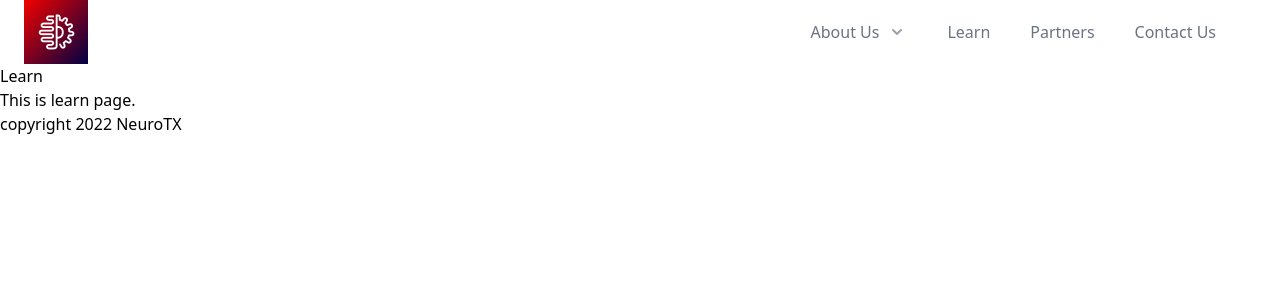
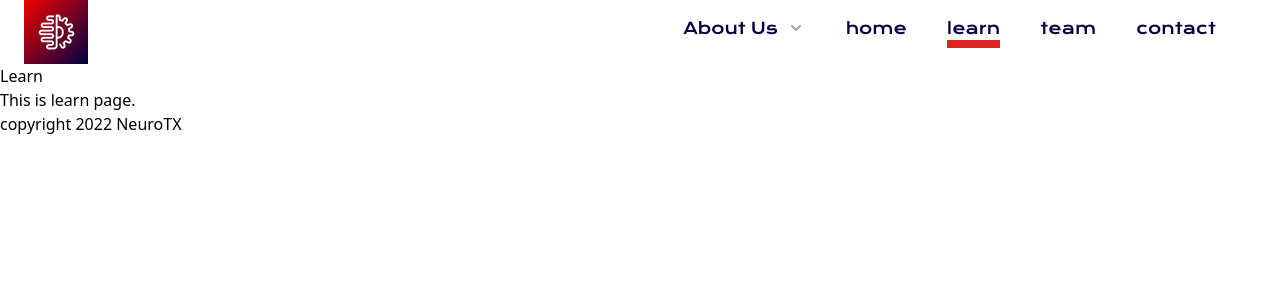
Before and after one commit to NeuroTXAachen/neurotx-website, a Next.js app: page /learn in a window 1280 px wide. Shown: the top 300 px of the page. Built offline with nearby package versions, Linux system fonts and the light colour scheme.

Commit message:
updated styles

```diff
--- a/components/navbar.js
+++ b/components/navbar.js
@@ -1,6 +1,6 @@
 /* This example requires Tailwind CSS v2.0+ */
-import { Fragment } from 'react'
-import { Popover, Transition } from '@headlessui/react'
+import { Fragment } from "react";
+import { Popover, Transition } from "@headlessui/react";
 import {
   BookmarkAltIcon,
   CalendarIcon,
@@ -16,39 +16,46 @@ import {
   SupportIcon,
   ViewGridIcon,
   XIcon,
-} from '@heroicons/react/outline'
-import { ChevronDownIcon } from '@heroicons/react/solid'
+} from "@heroicons/react/outline";
+import { ChevronDownIcon } from "@heroicons/react/solid";
+import Link from "next/link";
+import { useRouter } from "next/router";
 
 const aboutus = [
   {
-    name: 'Goal',
-    description: 'Get a better understanding of where your traffic is coming from.',
-    href: '#',
+    name: "Goal",
+    description:
+      "Get a better understanding of where your traffic is coming from.",
+    href: "#",
     icon: LightningBoltIcon,
   },
   {
-    name: 'Projects',
-    description: 'Get a better understanding of where your traffic is coming from.',
-    href: '#',
+    name: "Projects",
+    description:
+      "Get a better understanding of where your traffic is coming from.",
+    href: "#",
     icon: TerminalIcon,
   },
   {
-    name: 'Events',
-    description: 'Get a better understanding of where your traffic is coming from.',
-    href: '#',
+    name: "Events",
+    description:
+      "Get a better understanding of where your traffic is coming from.",
+    href: "#",
     icon: CalendarIcon,
   },
-]
+];
 
 function classNames(...classes) {
-  return classes.filter(Boolean).join(' ')
+  return classes.filter(Boolean).join(" ");
 }
 
 export default function Navbar() {
+  const router = useRouter();
+
   return (
     <Popover className="relative bg-white">
       <div className="max-w-7xl mx-auto px-4 sm:px-6">
-        <div className="flex justify-between items-center py-0 md:justify-start md:space-x-10">
+        <div className="flex justify-between items-center py-0 md:justify-start md:space-x-10 font-krona text-primary">
           <div className="flex justify-start lg:w-0 lg:flex-1">
             <a href="#">
               <span className="sr-only">NeuroTX Aachen</span>
@@ -60,7 +67,7 @@ export default function Navbar() {
             </a>
           </div>
           <div className="-mr-2 -my-2 md:hidden">
-            <Popover.Button className="bg-white rounded-md p-2 inline-flex items-center justify-center text-gray-400 hover:text-gray-500 hover:bg-gray-100 focus:outline-none focus:ring-2 focus:ring-offset-4 focus:ring-offset-red-300 focus:ring-red-500">
+            <Popover.Button className="bg-white rounded-md p-2 inline-flex items-center justify-center ">
               <span className="sr-only">Open menu</span>
               <MenuIcon className="h-6 w-6" aria-hidden="true" />
             </Popover.Button>
@@ -71,15 +78,14 @@ export default function Navbar() {
                 <>
                   <Popover.Button
                     className={classNames(
-                      open ? 'text-gray-900' : 'text-gray-500',
-                      'group bg-white rounded-md inline-flex items-center text-base font-medium hover:text-gray-900 focus:outline-none focus:ring-2 focus:ring-offset-4 focus:ring-offset-red-300 focus:ring-red-500'
+                      "group bg-white rounded-md inline-flex items-center text-base font-medium"
                     )}
                   >
                     <span>About Us</span>
                     <ChevronDownIcon
                       className={classNames(
-                        open ? 'text-gray-600' : 'text-gray-400',
-                        'ml-2 h-5 w-5 group-hover:text-gray-500'
+                        open ? "text-gray-600" : "text-gray-400",
+                        "ml-2 h-5 w-5 group-hover:text-gray-500"
                       )}
                       aria-hidden="true"
                     />
@@ -103,10 +109,17 @@ export default function Navbar() {
                               href={item.href}
                               className="-m-3 p-3 flex items-start rounded-lg hover:bg-gray-50"
                             >
-                              <item.icon className="flex-shrink-0 h-6 w-6 text-red-500" aria-hidden="true" />
+                              <item.icon
+                                className="flex-shrink-0 h-6 w-6 text-red-500"
+                                aria-hidden="true"
+                              />
                               <div className="ml-4">
-                                <p className="text-base font-medium text-gray-900">{item.name}</p>
-                                <p className="mt-1 text-sm text-gray-500">{item.description}</p>
+                                <p className="text-base font-medium text-gray-900">
+                                  {item.name}
+                                </p>
+                                <p className="mt-1 text-sm text-gray-500">
+                                  {item.description}
+                                </p>
                               </div>
                             </a>
                           ))}
@@ -118,20 +131,54 @@ export default function Navbar() {
               )}
             </Popover>
 
-            <a href="#" className="text-base font-medium text-gray-500 hover:text-gray-900">
-              Learn
-            </a>
-            <a href="#" className="text-base font-medium text-gray-500 hover:text-gray-900">
-              Partners
-            </a>
-            <a href="#" className="text-base font-medium text-gray-500 hover:text-gray-900">
-              Contact Us
-            </a>
+            <Link href="/">
+              <a
+                className={`text-base font-medium transition-transform ease-in-out  ${
+                  router.pathname == "/"
+                    ? "border-solid border-b-8 border-red-600 -pb-5 -outline-offset- "
+                    : ""
+                }`}
+              >
+                home
+              </a>
+            </Link>
+            <Link href="/learn">
+              <a
+                className={`text-base font-medium transition-transform ease-in-out ${
+                  router.pathname == "/learn"
+                    ? "border-solid border-b-8 border-red-600 -pb-5 -outline-offset- "
+                    : ""
+                }`}
+              >
+                learn
+              </a>
+            </Link>
+            <Link href="/team">
+              <a
+                className={`text-base font-medium transition-transform ease-in-out ${
+                  router.pathname == "/team"
+                    ? "border-solid border-b-8 border-red-600 -pb-5 -outline-offset- "
+                    : ""
+                }`}
+              >
+                team
+              </a>
+            </Link>
+            <Link href="/contact">
+              <a
+                className={`text-base font-medium transition-transform ease-in-out ${
+                  router.pathname == "/contact"
+                    ? "border-solid border-b-8 border-red-600 -pb-5 -outline-offset- "
+                    : ""
+                }`}
+              >
+                contact
+              </a>
+            </Link>
 
             <Popover className="relative">
               {({ open }) => (
                 <>
-
                   <Transition
                     as={Fragment}
                     enter="transition ease-out duration-200"
@@ -142,9 +189,7 @@ export default function Navbar() {
                     leaveTo="opacity-0 translate-y-1"
                   >
                     <Popover.Panel className="absolute z-10 left-1/2 transform -translate-x-1/2 mt-3 px-2 w-screen max-w-md sm:px-0">
-                      <div className="rounded-lg shadow-lg ring-1 ring-black ring-opacity-5 overflow-hidden">
-
-                      </div>
+                      <div className="rounded-lg shadow-lg ring-1 ring-black ring-opacity-5 overflow-hidden"></div>
                     </Popover.Panel>
                   </Transition>
                 </>
@@ -163,7 +208,10 @@ export default function Navbar() {
         leaveFrom="opacity-100 scale-100"
         leaveTo="opacity-0 scale-95"
       >
-        <Popover.Panel focus className="absolute top-0 inset-x-0 p-2 transition transform origin-top-right md:hidden">
+        <Popover.Panel
+          focus
+          className="absolute top-0 inset-x-0 p-2 transition transform origin-top-right md:hidden"
+        >
           <div className="rounded-lg shadow-lg ring-1 ring-black ring-opacity-5 bg-white divide-y-2 divide-gray-50">
             {/* Burger Menu Icon */}
             <div className="pt-5 pb-6 px-5">
@@ -190,8 +238,13 @@ export default function Navbar() {
                       href={item.href}
                       className="-m-3 p-3 flex items-center rounded-md hover:bg-gray-50"
                     >
-                      <item.icon className="flex-shrink-0 h-6 w-6 text-red-500" aria-hidden="true" />
-                      <span className="ml-3 text-base font-medium text-gray-900">{item.name}</span>
+                      <item.icon
+                        className="flex-shrink-0 h-6 w-6 text-red-500"
+                        aria-hidden="true"
+                      />
+                      <span className="ml-3 text-base font-medium text-gray-900">
+                        {item.name}
+                      </span>
                     </a>
                   ))}
                 </nav>
@@ -199,14 +252,23 @@ export default function Navbar() {
             </div>
             <div className="py-6 px-5 space-y-6">
               <div className="grid grid-cols-2 gap-y-4 gap-x-8">
-                <a href="#" className="text-base font-medium text-gray-900 hover:text-gray-700">
+                <a
+                  href="#"
+                  className="text-base font-medium text-gray-900 hover:text-gray-700"
+                >
                   Learn
                 </a>
 
-                <a href="#" className="text-base font-medium text-gray-900 hover:text-gray-700">
+                <a
+                  href="#"
+                  className="text-base font-medium text-gray-900 hover:text-gray-700"
+                >
                   Partners
                 </a>
-                <a href="#" className="text-base font-medium text-gray-900 hover:text-gray-700">
+                <a
+                  href="#"
+                  className="text-base font-medium text-gray-900 hover:text-gray-700"
+                >
                   Contact Us
                 </a>
               </div>
@@ -215,5 +277,5 @@ export default function Navbar() {
         </Popover.Panel>
       </Transition>
     </Popover>
-  )
+  );
 }
```
